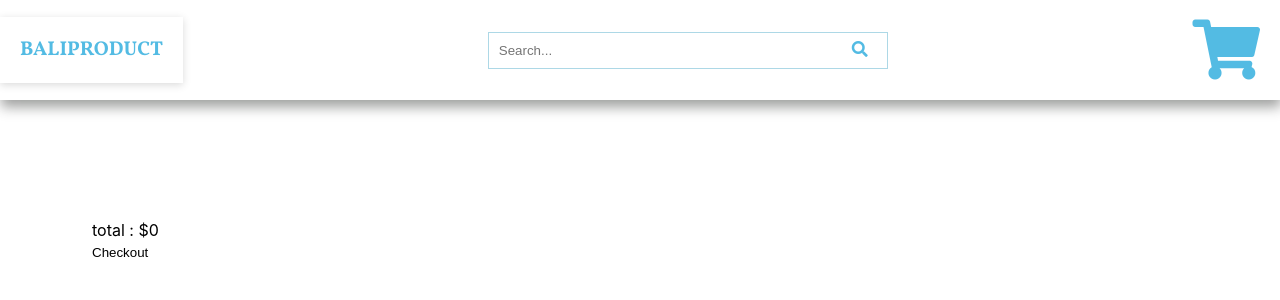
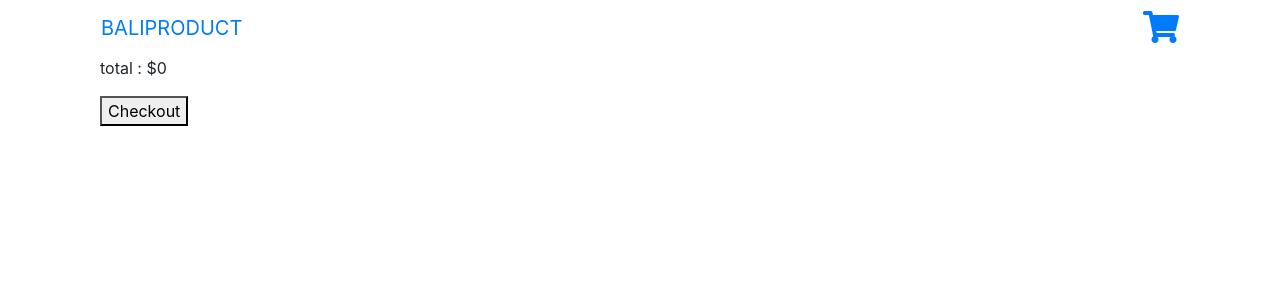
Before and after one commit to GreenNeptune/Online-Shop-BaliProduct, a React (Create React App) app in the folder client/: page /cart in a window 1280 px wide. Shown: the top 300 px of the page. Built offline with nearby package versions, Linux system fonts and the light colour scheme.

Commit message:
add Bootstrap & implement Menu

```diff
--- a/client/src/App.js
+++ b/client/src/App.js
@@ -1,6 +1,6 @@
 import React from 'react';
-import Nav from './components/Nav';
-import './styles/App.scss';
+import 'bootstrap/scss/bootstrap.scss';
+// import './styles/App.scss';
 
 // Redux
 import store from '../src/redux_store'
@@ -11,20 +11,22 @@ import ProductsContainer from './components/containers/ProductsContainer';
 // router
 import { BrowserRouter as Router, Switch, Route } from "react-router-dom";
 import PrivateRoute from './components/routing/PrivateRoute';
+import Menu from './components/Menu';
 
 function App() {
+
   return (
-    <div className="App">
+    <div className="app container">
       <Provider store={store}>
         <Router>
-          <Nav />
+          <Menu />
           <Switch >
             < Route exact path='/' component={ProductsContainer} />
             < PrivateRoute exact path='/cart' component={CartContainer} />
           </Switch>
         </Router>
       </Provider>
-    </div >
+    </div>
   );
 }
 
--- /dev/null
+++ b/client/src/components/Menu/index.js
@@ -0,0 +1,28 @@
+import React from 'react';
+import { Link } from "react-router-dom";
+import Navbar from 'react-bootstrap/Navbar';
+import Nav from 'react-bootstrap/Nav';
+
+export default function Menu() {
+
+  return (
+    <Navbar>
+      <Navbar.Brand >
+        <Link to="/">
+          BALIPRODUCT
+        </Link>
+      </Navbar.Brand>
+      <Navbar.Toggle aria-controls="basic-navbar-nav" />
+      <Navbar.Collapse id="basic-navbar-nav">
+        <Nav className="ml-auto d-flex align-items-center">
+
+          <Link to='/cart'>
+            <li className="logo">
+              <i className="fas fa-shopping-cart fa-2x"></i>
+            </li>
+          </Link>
+        </Nav>
+      </Navbar.Collapse>
+    </Navbar >
+  );
+}
--- a/client/src/components/Nav/index.js
+++ /dev/null
@@ -1,21 +0,0 @@
-import React from 'react';
-import AutoComplete from '../AutoComplete';
-import { Link } from "react-router-dom";
-
-export default function Nav() {
-  return (
-    <div className="nav">
-      <ul className="nav-links-left">
-        <Link to='/'>
-          <li style={{ boxShadow: '0 2rem 8rem rgba(0, 0, 0, 0.15)' }}>BaliProduct</li>
-        </Link>
-        <AutoComplete />
-        <Link to='/cart'>
-          <li className="logo">
-            <i className="fas fa-shopping-cart fa-3x"></i>
-          </li>
-        </Link>
-      </ul>
-    </div>
-  );
-}
--- a/client/src/components/Product/index.js
+++ b/client/src/components/Product/index.js
@@ -4,9 +4,7 @@ import PropTypes from 'prop-types'
 function Product({ title, price, quantity, img }) {
   return (
     <Fragment>
-      <div className="product_img">
-        <img src={img} alt="" />
-      </div>
+      <img className="product_img" src={img} alt="" />
       <div className="product_description">
 
         <p className="product_title">{title}</p>
--- a/client/src/components/ProductItem/index.js
+++ b/client/src/components/ProductItem/index.js
@@ -13,7 +13,7 @@ ProductItem.propTypes = {
 
 function ProductItem({ product, addProduct }) {
   return (
-    <div className="product_wrapper">
+    <div className="product_wrapper" style={{ background: "white" }}>
       < Product
         title={product.title}
         price={product.price}
--- a/client/src/components/containers/CartContainer/index.js
+++ b/client/src/components/containers/CartContainer/index.js
@@ -1,6 +1,7 @@
 import React from 'react';
 import { connect } from "react-redux";
 import { addProductToCart } from '../../../redux_store/reducers/cart/actions';
+
 
 export function CartContainer({ products, addProductToCart, cartTotal }) {
 
@@ -15,10 +16,14 @@ export function CartContainer({ products, addProductToCart, cartTotal }) {
               <img src={product.img} alt={product.title} />
 
             </div>
-            <div className="cart_product_price">price: ${product.price}</div>
-            <div className="cart_product_count">count : {product.count}</div>
-            <div className="btn_product_count--increase" onClick={() => addProductToCart(product)}>↑</div>
-            <div className="btn_product_count--decrease">↓</div>
+            <div className="cart_product_description">
+              <div className="cart_product_price">price: ${product.price}</div>
+              <div className="cart_product_count">count : {product.count}</div>
+              <div className="btn_product_count_wrapper">
+                <div className="btn_product_count--increase" onClick={() => addProductToCart(product)}>↑</div>
+                <div className="btn_product_count--decrease">↓</div>
+              </div>
+            </div>
 
           </div>
         ))}
--- a/client/src/components/containers/ProductsContainer/index.js
+++ b/client/src/components/containers/ProductsContainer/index.js
@@ -4,6 +4,7 @@ import { fetchProducts } from '../../../redux_store/reducers/products/actions';
 import { addProductToCart } from "../../../redux_store/reducers/cart/actions";
 import ProductList from '../../ProductList'
 import Spinner from '../../Spinner';
+import { AutoComplete } from '../../AutoComplete';
 
 function ProductsContainer({ products: { visibleProducts, loading }, fetchProducts, addProductToCart }) {
   useEffect(() => {
@@ -11,7 +12,8 @@ function ProductsContainer({ products: { visibleProducts, loading }, fetchProduc
   }, [fetchProducts]);
 
   return (loading ? (<Spinner />) : (
-    <div className="products container">
+    <div className="products container" style={{ background: "#f3f3f3" }}>
+      < AutoComplete />
       < ProductList products={visibleProducts} addProduct={addProductToCart} />
     </div>
   ));
--- a/package.json
+++ b/package.json
@@ -21,7 +21,9 @@
   "homepage": "https://github.com/GreenNeptune/shop#readme",
   "description": "",
   "dependencies": {
-    "express": "^4.17.1"
+    "bootstrap": "^4.5.0",
+    "express": "^4.17.1",
+    "react-bootstrap": "^1.0.1"
   },
   "devDependencies": {
     "concurrently": "^5.2.0",
```
Also changed, not shown: 1 other file (tests, documents, lock files or other folders).
